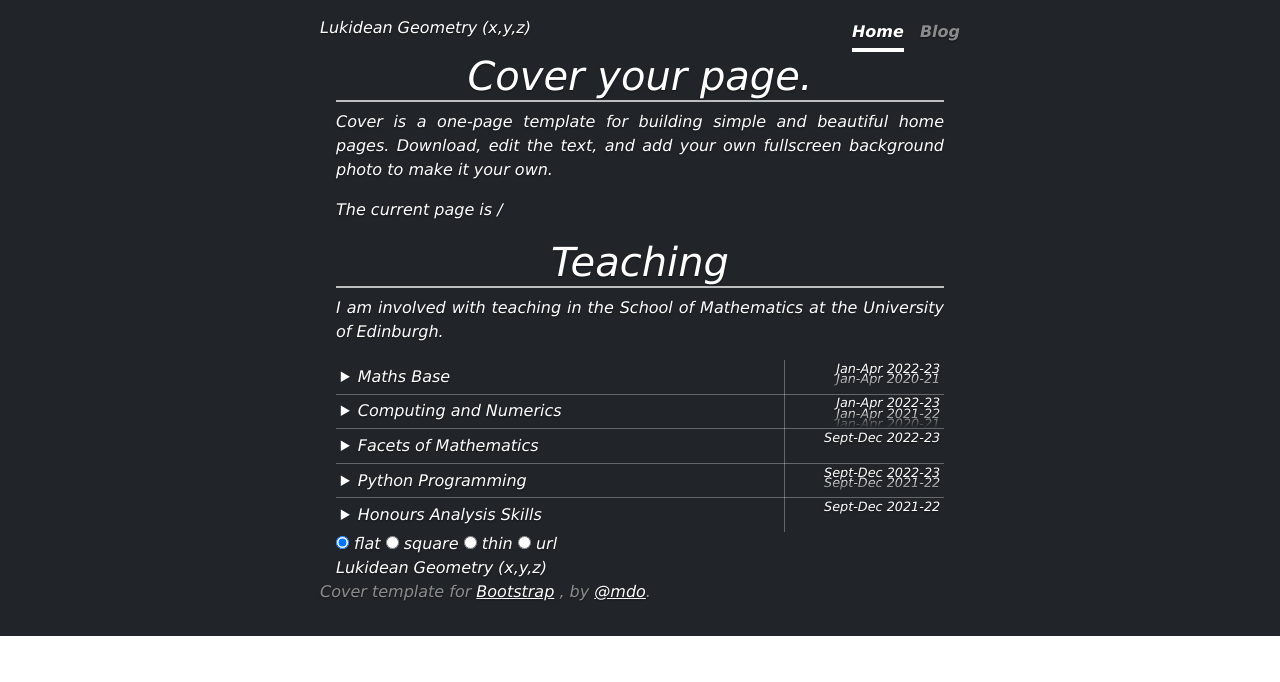
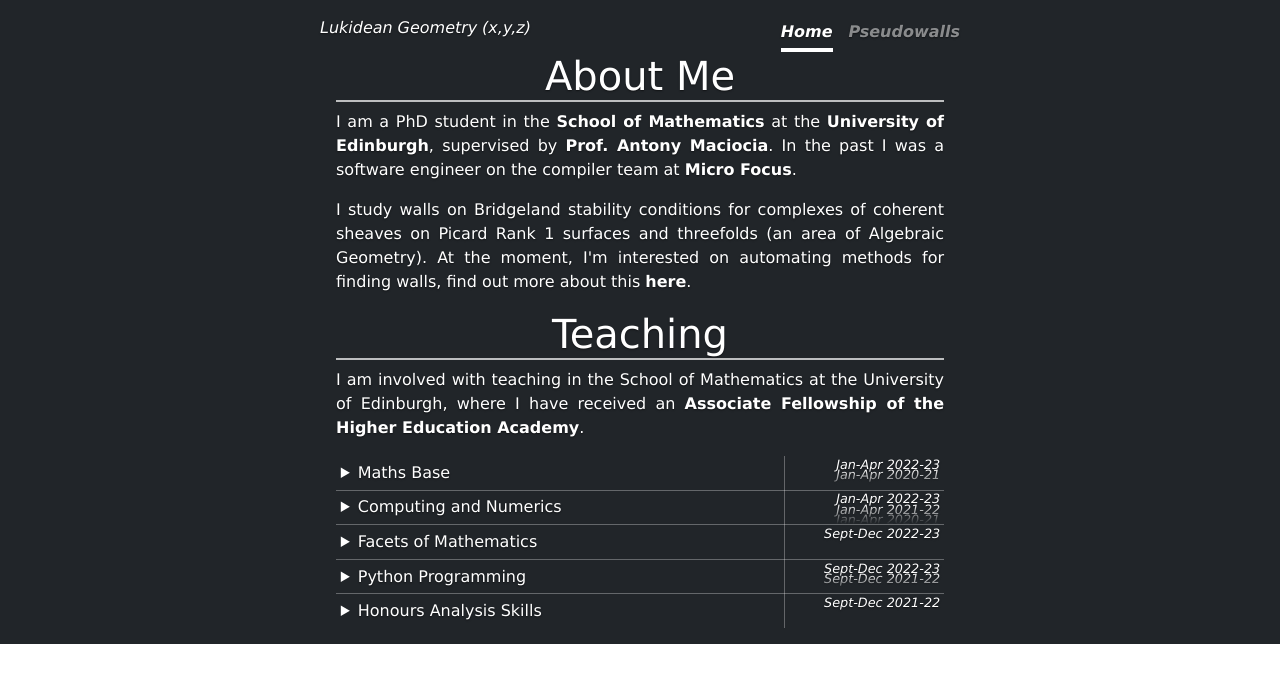
Before and after one commit to lnay/lnay, a SvelteKit app: page / in a window 1280 px wide. Shown: the top 682 px of the page. Built offline with nearby package versions, Linux system fonts and the light colour scheme.

Commit message:
Add extra page for pseudowalls programs

```diff
--- a/src/lib/Teaching.svelte
+++ b/src/lib/Teaching.svelte
@@ -6,7 +6,9 @@
 {@html marked(`
 # Teaching
 
-I am involved with teaching in the School of Mathematics at the University of Edinburgh.
+I am involved with teaching in the School of Mathematics at the University of Edinburgh,
+where I have received an
+[Associate Fellowship of the Higher Education Academy](https://www.ed.ac.uk/institute-academic-development/learning-teaching/cpd/teaching-award).
 `)}
 
 <table border="1" frame="void" rules="all">
--- a/src/lib/navbar.svelte
+++ b/src/lib/navbar.svelte
@@ -10,9 +10,15 @@
 			name: "Home"
 		},
 		{
+			route: "/pseudowalls",
+			name: "Pseudowalls"
+		},
+		/*
+		{
 			route: "/blog",
 			name: "Blog"
 		},
+		*/
 		/*{
 			route: "/contact",
 			name: "Contact"
--- a/src/routes/+layout.svelte
+++ b/src/routes/+layout.svelte
@@ -20,24 +20,10 @@
 		</header>
 
 		<main>
-			<h1>Cover your page.</h1>
-			<p>
-				Cover is a one-page template for building simple and beautiful home
-				pages. Download, edit the text, and add your own fullscreen background
-				photo to make it your own.
-			</p>
-			<p>
-				The current page is <em>{$page.url.pathname}</em>
-			</p>
 			<slot></slot>
 		</main>
 
 		<footer>
-		<p>
-			Cover template for
-			<a href="https://getbootstrap.com/" class="text-white">Bootstrap</a>
-			, by <a href="https://twitter.com/mdo" class="text-white">@mdo</a>.
-		</p>
 		</footer>
 	</div>
 </div>
--- a/src/routes/+page.svelte
+++ b/src/routes/+page.svelte
@@ -1,26 +1,22 @@
 <script lang="ts">
-	import Logo from "$lib/Logo.svelte";
 	import Teaching from "$lib/Teaching.svelte";
-	let extraClass = "flat";
+    import { marked } from 'marked';
 </script>
 
+{@html marked(`
+# About Me
+
+I am a PhD student in the [School of Mathematics](https://www.maths.ed.ac.uk/)
+at the [University of Edinburgh](https://www.ed.ac.uk/), supervised by
+[Prof. Antony Maciocia](https://www.ed.ac.uk/profile/antony-maciocia).
+In the past I was a software engineer on the compiler team at
+[Micro Focus](https://www.opentext.com/microfocus).
+
+I study walls on Bridgeland stability conditions for complexes of coherent
+sheaves on Picard Rank 1 surfaces and threefolds
+(an area of Algebraic Geometry).
+At the moment, I'm interested on automating methods for finding walls, find out more
+about this [here](pseudowalls).
+`)}
+
 <Teaching/>
-
-<label>
-	<input type=radio bind:group={extraClass} name="extraClass" value="flat">
-	flat
-</label>
-<label>
-	<input type=radio bind:group={extraClass} name="extraClass" value="square">
-	square
-</label>
-<label>
-	<input type=radio bind:group={extraClass} name="extraClass" value="thin">
-	thin
-</label>
-<label>
-	<input type=radio bind:group={extraClass} name="extraClass" value="url">
-	url
-</label>
-
-<Logo {extraClass}/>
--- a/src/routes/layout.scss
+++ b/src/routes/layout.scss
@@ -1,12 +1,31 @@
 @import "../../node_modules/bootstrap/scss/bootstrap.scss";
 
+main {
+	--bs-code-color: #f7f;
+	* {
+		font-style: normal;
+	}
 	h1{
 		text-align: center;
 		border-bottom: 2px solid rgba(255, 255, 255, 0.7);
 	}
+	h2{
+		border-bottom: 1px dashed rgba(255, 255, 255, 0.7);
+	}
 	p {
 		text-align: justify;
 		justify-content: space-between;
+	}
+	a{
+		color: #fff;
+		font-weight: bold;
+		text-decoration: none;
+		&:hover{
+			color: #fff;
+			text-decoration: underline;
+			font-style: italic;
+		}
+	}
 }
 
 .bd-placeholder-img {
```
Also changed, not shown: src/routes/pseudowalls/+page.svelte (added, +41 -0 lines). Lines whose indentation alone changed are shown as unchanged.
